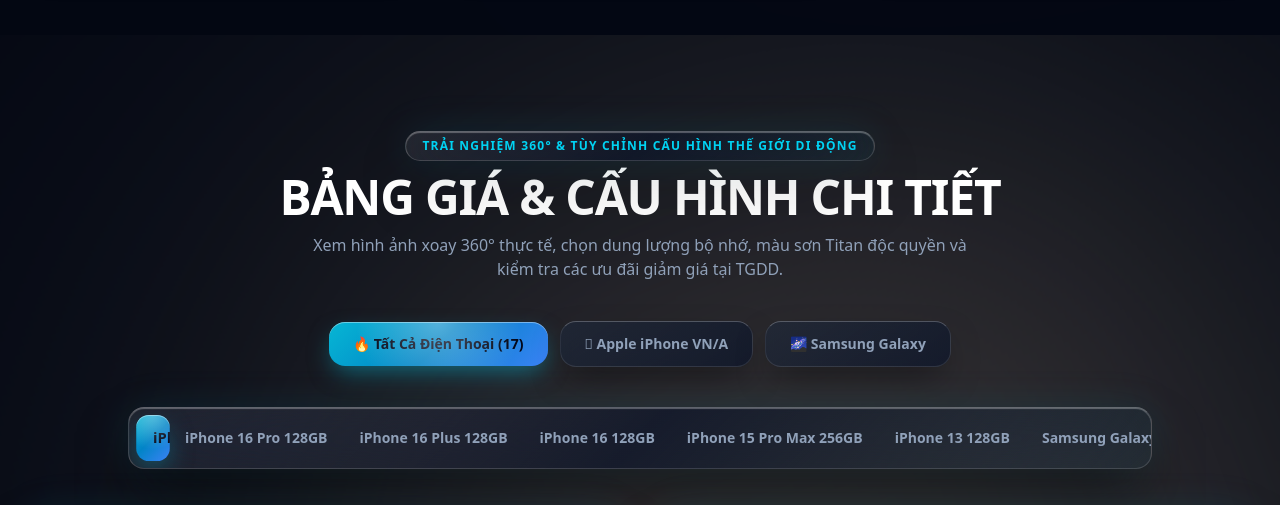
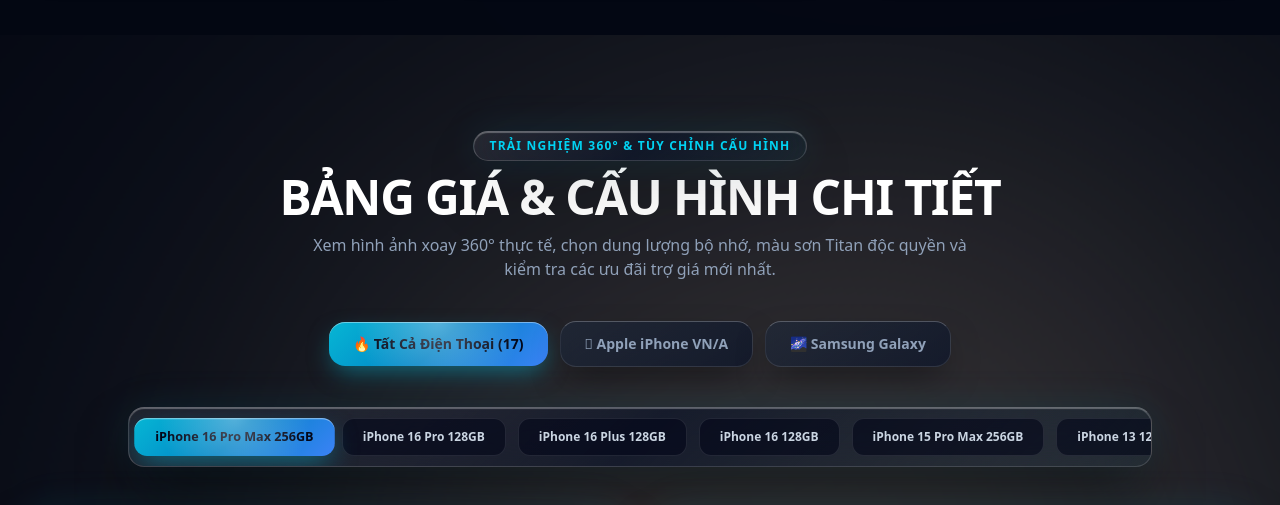
Before and after one commit to Wazilycoder/ban-hang, a Next.js app: page / in a window 1280 px wide. Shown: the part 1480-1985 px from the top of the page. Built offline with nearby package versions, Linux system fonts and the light colour scheme.

Commit message:
Fix squished product buttons layout bug in Configurator by converting track to scrollable pill bar

```diff
--- a/src/components/Configurator.tsx
+++ b/src/components/Configurator.tsx
@@ -10,7 +10,7 @@
   const filteredProducts = PHONE_PRODUCTS.filter(p => {
     if (selectedBrand === 'Apple') return p.brand === 'Apple';
     if (selectedBrand === 'Samsung') return p.brand === 'Samsung';
-    if (selectedBrand === 'Android') return p.brand === 'Xiaomi' || p.brand === 'OPPO' || p.brand === 'ASUS';
+    if (selectedBrand === 'Android') return p.brand === 'Xiaomi' || p.brand === 'OPPO' || p.brand === 'ASUS' || p.brand === 'Vivo' || p.brand === 'Google';
     return true;
   });
 
@@ -58,13 +58,13 @@
         {/* Header */}
         <div className="text-center space-y-3">
           <span className="px-4 py-1.5 rounded-full text-xs font-black text-cyan-400 liquid-glass uppercase tracking-widest inline-block">
-            TRẢI NGHIỆM 360° & TÙY CHỈNH CẤU HÌNH THẾ GIỚI DI ĐỘNG
+            TRẢI NGHIỆM 360° & TÙY CHỈNH CẤU HÌNH
           </span>
           <h2 className="text-3xl sm:text-5xl font-black text-white tracking-tight uppercase">
             BẢNG GIÁ & CẤU HÌNH CHI TIẾT
           </h2>
           <p className="text-slate-400 text-sm sm:text-base max-w-2xl mx-auto">
-            Xem hình ảnh xoay 360° thực tế, chọn dung lượng bộ nhớ, màu sơn Titan độc quyền và kiểm tra các ưu đãi giảm giá tại TGDD.
+            Xem hình ảnh xoay 360° thực tế, chọn dung lượng bộ nhớ, màu sơn Titan độc quyền và kiểm tra các ưu đãi trợ giá mới nhất.
           </p>
         </div>
 
@@ -121,8 +121,8 @@
           </button>
         </div>
 
-        {/* Product Track Selector */}
-        <div className="relative p-2 rounded-2xl liquid-glass max-w-5xl mx-auto flex items-center justify-between overflow-x-auto no-scrollbar shadow-2xl">
+        {/* Product Track Selector (Scrollable Pills with Comfortable Spacing) */}
+        <div className="relative p-2.5 rounded-2xl liquid-glass max-w-5xl mx-auto flex items-center gap-3 overflow-x-auto no-scrollbar shadow-2xl">
           {filteredProducts.map((phone) => {
             const isSelected = activeProduct.id === phone.id;
             return (
@@ -133,10 +133,10 @@
                   setSelectedStorageIndex(0);
                   setSelectedColorIndex(0);
                 }}
-                className={`flex-1 py-3 px-4 rounded-xl text-xs sm:text-sm font-black transition-all text-center whitespace-nowrap z-10 cursor-pointer ${
+                className={`shrink-0 py-2.5 px-5 rounded-xl text-xs font-black transition-all whitespace-nowrap cursor-pointer ${
                   isSelected
-                    ? 'liquid-button text-slate-950 scale-105'
-                    : 'text-slate-400 hover:text-slate-200'
+                    ? 'liquid-button text-slate-950 shadow-md scale-105'
+                    : 'bg-slate-950/60 text-slate-300 hover:text-white hover:bg-slate-900 border border-white/10'
                 }`}
               >
                 {phone.name}
@@ -276,7 +276,7 @@
             {/* VIP Care Warranty Option */}
             <div className="space-y-3">
               <label className="text-xs font-black text-slate-300 uppercase tracking-wider flex items-center gap-1.5">
-                <ShieldCheck className="w-4 h-4 text-emerald-400" /> Gói Bảo Hành Mở Rộng Thế Giới Di Động
+                <ShieldCheck className="w-4 h-4 text-emerald-400" /> Gói Bảo Hành Mở Rộng VIP Care
               </label>
               <div className="grid grid-cols-2 gap-3">
                 <button
@@ -323,7 +323,7 @@
             <div className="pt-4 border-t border-white/10 space-y-4">
               <div className="flex items-center justify-between">
                 <div>
-                  <span className="text-xs text-slate-400 font-bold uppercase">Tổng tiền thanh toán tại TGDD</span>
+                  <span className="text-xs text-slate-400 font-bold uppercase">Tổng tiền thanh toán dự kiến</span>
                   <div className="flex items-baseline gap-2 mt-0.5">
                     <div className="text-3xl font-black text-amber-400">
                       {grandTotal.toLocaleString('vi-VN')} <span className="text-sm font-normal text-slate-300">đ</span>
```
